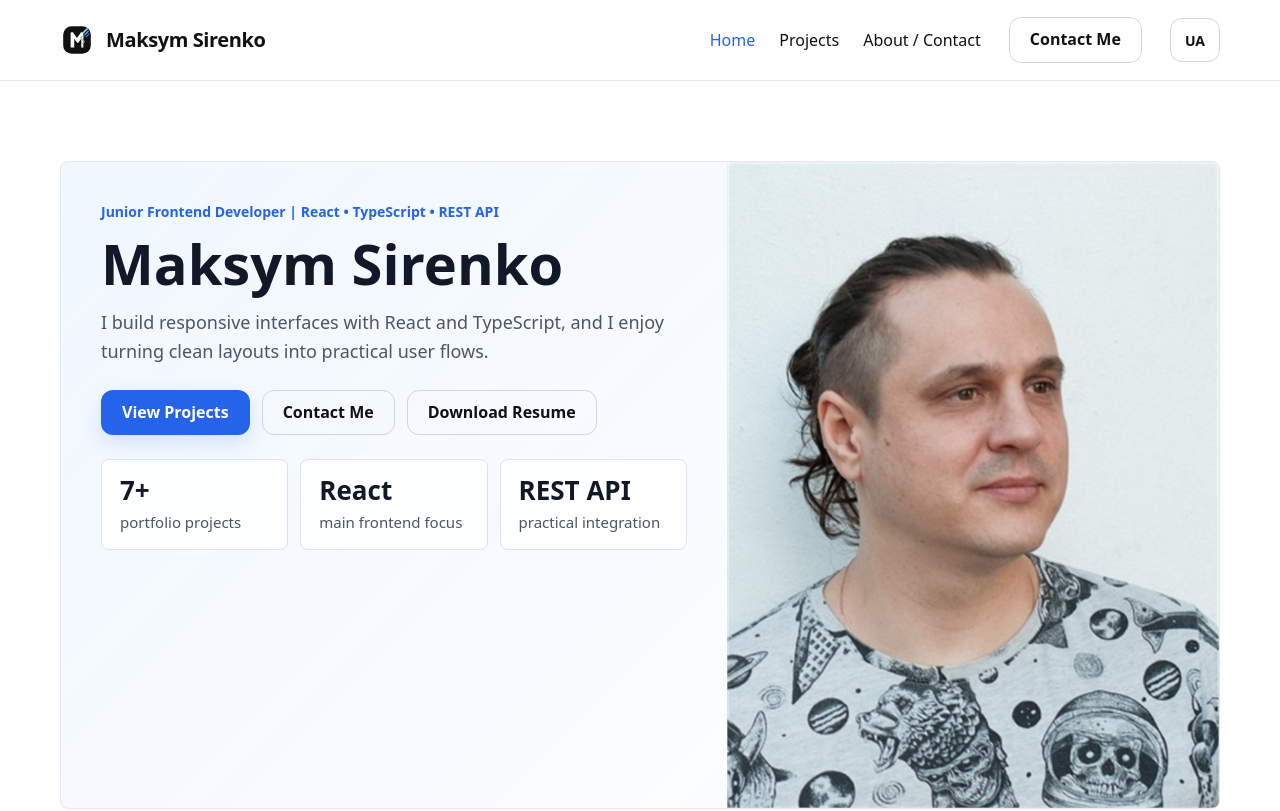
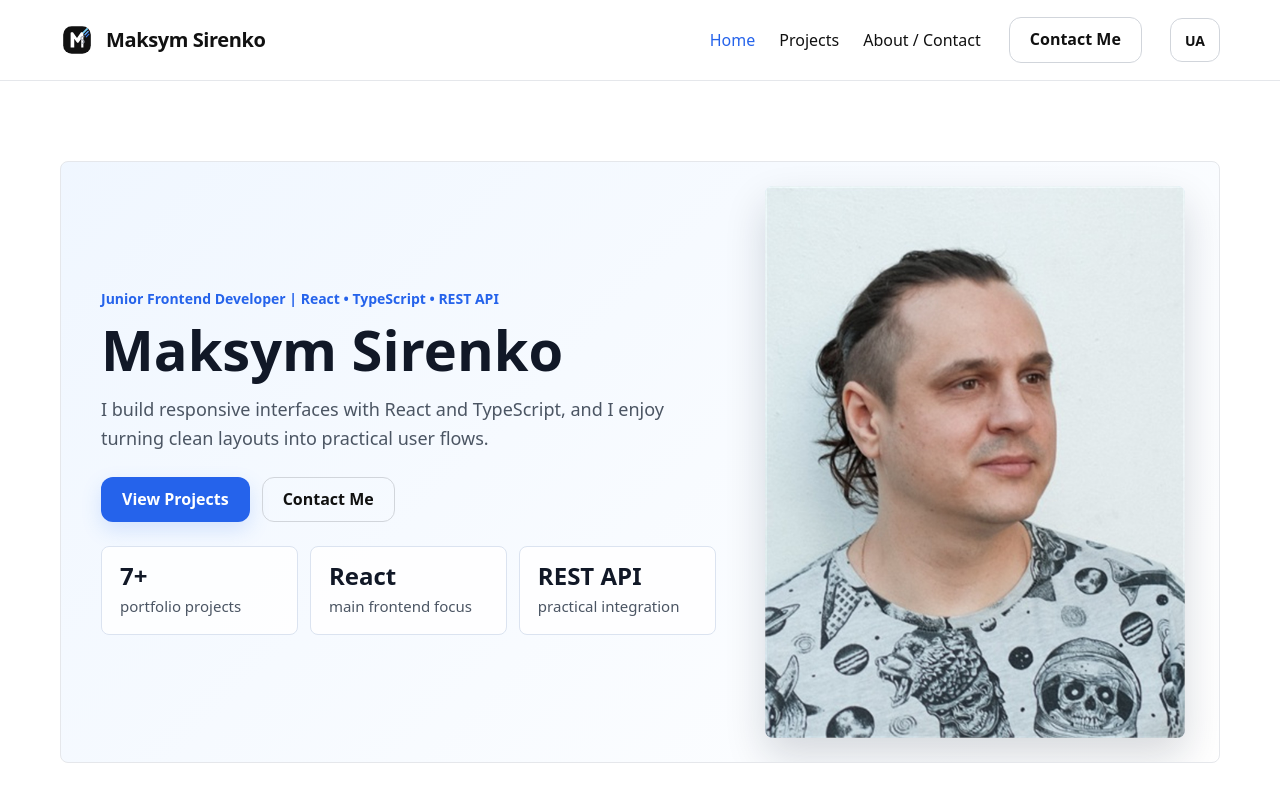
Before and after one commit to Maksym-Sirenko/personal-page, a React (Vite) app: page / in a window 1280 px wide. Shown: the top 811 px of the page. Built offline with nearby package versions, Linux system fonts and the light colour scheme.

Commit message:
feat: add certificate section and refine hero layout

```diff
--- a/src/i18n/siteContent.ts
+++ b/src/i18n/siteContent.ts
@@ -16,21 +16,9 @@ export const siteContent = {
         "I build responsive interfaces with React and TypeScript, and I enjoy turning clean layouts into practical user flows.",
       viewProjects: "View Projects",
       contact: "Contact Me",
-      downloadResume: "Download Resume",
       featuredTitle: "Featured Projects",
       featuredSubtitle:
         "A few projects that show how I work with interfaces, APIs, and product-focused frontend tasks.",
-      stackTitle: "Core Stack",
-      stackText:
-        "I work with modern frontend tools, reusable components, and clean integration with backend services.",
-      stackItems: [
-        "React and TypeScript",
-        "REST API integration",
-        "Responsive layout",
-        "Reusable UI components",
-        "GitHub collaboration",
-        "Figma-based implementation",
-      ],
       highlights: [
         { value: "7+", label: "portfolio projects" },
         { value: "React", label: "main frontend focus" },
@@ -69,10 +57,10 @@ export const siteContent = {
         "Internship or trainee roles",
         "Freelance tasks where clear UI matters",
       ],
-      resumeTitle: "Resume",
-      resumeText:
-        "A short version of my experience, skills, and project work in one place.",
-      downloadResume: "Download Resume",
+      certificateTitle: "Certificate",
+      certificateText:
+        "GoIT Fullstack Developer Course certificate with completed modules in HTML, CSS, JavaScript, React, Next.js, TypeScript, and Node.js.",
+      viewCertificate: "View Certificate",
       contactTitle: "Contact",
       contactText:
         "If you have an internship, junior role, or freelance task in mind, I am open to a conversation.",
@@ -108,21 +96,9 @@ export const siteContent = {
         "Я створюю адаптивні інтерфейси на React і TypeScript та люблю перетворювати охайні макети на практичні й зрозумілі сценарії для користувача.",
       viewProjects: "Переглянути проєкти",
       contact: "Зв'язатися",
-      downloadResume: "Завантажити резюме",
       featuredTitle: "Вибрані проєкти",
       featuredSubtitle:
         "Кілька проєктів, які добре показують мою роботу з інтерфейсами, API та frontend-задачами.",
-      stackTitle: "Основний стек",
-      stackText:
-        "Працюю з сучасним frontend-стеком, повторно використовуваними компонентами та охайною інтеграцією з бекендом.",
-      stackItems: [
-        "React і TypeScript",
-        "Інтеграція REST API",
-        "Адаптивна верстка",
-        "Повторно використовувані UI-компоненти",
-        "Співпраця через GitHub",
-        "Реалізація макетів із Figma",
-      ],
       highlights: [
         { value: "7+", label: "проєктів у портфоліо" },
         { value: "React", label: "основний frontend-фокус" },
@@ -161,10 +137,10 @@ export const siteContent = {
         "Стажування або trainee-роль",
         "Freelance-задачі, де важливий охайний UI",
       ],
-      resumeTitle: "Резюме",
-      resumeText:
-        "Коротка версія мого досвіду, стеку та проєктів в одному файлі.",
-      downloadResume: "Завантажити резюме",
+      certificateTitle: "Сертифікат",
+      certificateText:
+        "Сертифікат GoIT Fullstack Developer Course із завершеними модулями з HTML, CSS, JavaScript, React, Next.js, TypeScript та Node.js.",
+      viewCertificate: "Переглянути сертифікат",
       contactTitle: "Контакти",
       contactText:
         "Якщо у вас є стажування, junior-позиція або невеликий freelance-запит, я відкритий до розмови.",
--- a/src/pages/AboutPage/AboutPage.tsx
+++ b/src/pages/AboutPage/AboutPage.tsx
@@ -8,7 +8,7 @@ type OutletContextType = {
   language: Language;
 };
 
-const resumeHref = "/documents/maksym-sirenko-resume.pdf";
+const certificateHref = "/documents/maksym-sirenko-certificate.pdf";
 
 function AboutPage() {
   const { language } = useOutletContext<OutletContextType>();
@@ -50,11 +50,11 @@ function AboutPage() {
             </div>
 
             <div className={styles.card}>
-              <h2 className={styles.cardTitle}>{t.resumeTitle}</h2>
-              <p className={styles.cardText}>{t.resumeText}</p>
+              <h2 className={styles.cardTitle}>{t.certificateTitle}</h2>
+              <p className={styles.cardText}>{t.certificateText}</p>
               <div className={styles.singleAction}>
-                <Button href={resumeHref} target="_self" download variant="primary">
-                  {t.downloadResume}
+                <Button href={certificateHref} target="_blank" variant="primary">
+                  {t.viewCertificate}
                 </Button>
               </div>
             </div>
--- a/src/pages/HomePage/HomePage.module.scss
+++ b/src/pages/HomePage/HomePage.module.scss
@@ -7,7 +7,7 @@
   border: 1px solid #e5e7eb;
   border-radius: 8px;
   background:
-    linear-gradient(135deg, rgba(239, 246, 255, 0.9), rgba(255, 255, 255, 0.96)),
+    linear-gradient(135deg, rgba(239, 246, 255, 0.95), rgba(255, 255, 255, 0.98)),
     #ffffff;
 }
 
@@ -72,11 +72,11 @@
   padding: 16px 18px;
   border: 1px solid #dbe3f0;
   border-radius: 8px;
-  background-color: rgba(255, 255, 255, 0.82);
+  background-color: rgba(255, 255, 255, 0.86);
 }
 
 .highlightValue {
-  font-size: 26px;
+  font-size: 24px;
   line-height: 1.1;
   font-weight: 700;
   color: #111827;
@@ -88,16 +88,24 @@
 }
 
 .heroVisual {
-  min-height: 340px;
+  display: flex;
+  align-items: flex-end;
+  justify-content: center;
+  padding: 0 24px 24px;
+}
+
+.imageFrame {
+  width: min(100%, 360px);
+  border-radius: 8px;
+  overflow: hidden;
+  box-shadow: 0 18px 40px rgba(15, 23, 42, 0.16);
   background-color: #dbeafe;
 }
 
 .heroImage {
   display: block;
   width: 100%;
-  height: 100%;
-  object-fit: cover;
-  object-position: center top;
+  height: auto;
 }
 
 .section {
@@ -144,8 +152,8 @@
   }
 
   .heroLayout {
-    grid-template-columns: minmax(0, 1.15fr) minmax(320px, 0.85fr);
-    align-items: stretch;
+    grid-template-columns: minmax(0, 1.2fr) minmax(300px, 0.8fr);
+    align-items: center;
   }
 
   .heroContent {
@@ -170,7 +178,11 @@
   }
 
   .heroVisual {
-    min-height: auto;
+    padding: 24px 24px 24px 0;
+  }
+
+  .imageFrame {
+    width: min(100%, 380px);
   }
 
   .projectsGrid {
@@ -188,6 +200,10 @@
     padding: 80px 0 40px;
   }
 
+  .imageFrame {
+    width: min(100%, 420px);
+  }
+
   .projectsGrid {
     grid-template-columns: repeat(3, minmax(0, 1fr));
   }
--- a/src/pages/HomePage/HomePage.tsx
+++ b/src/pages/HomePage/HomePage.tsx
@@ -14,7 +14,6 @@ type OutletContextType = {
 };
 
 const featuredProjectIds = ["travel-trucks", "leleka-app", "notehub"];
-const resumeHref = "/documents/maksym-sirenko-resume.pdf";
 const heroImageSrc = "/profile/maksym-hero.jpg";
 
 function HomePage() {
@@ -53,16 +52,6 @@ function HomePage() {
                   <Button to="/about#contact" variant="secondary" className={styles.actionButton}>
                     {t.contact}
                   </Button>
-
-                  <Button
-                    href={resumeHref}
-                    target="_self"
-                    download
-                    variant="secondary"
-                    className={styles.actionButton}
-                  >
-                    {t.downloadResume}
-                  </Button>
                 </div>
 
                 <div className={styles.highlights}>
@@ -76,11 +65,13 @@ function HomePage() {
               </div>
 
               <div className={styles.heroVisual}>
-                <img
-                  src={heroImageSrc}
-                  alt="Maksym Sirenko portrait"
-                  className={styles.heroImage}
-                />
+                <div className={styles.imageFrame}>
+                  <img
+                    src={heroImageSrc}
+                    alt="Maksym Sirenko portrait"
+                    className={styles.heroImage}
+                  />
+                </div>
               </div>
             </div>
           </div>
```
Also changed, not shown: 1 other file (tests, documents, lock files or other folders).
